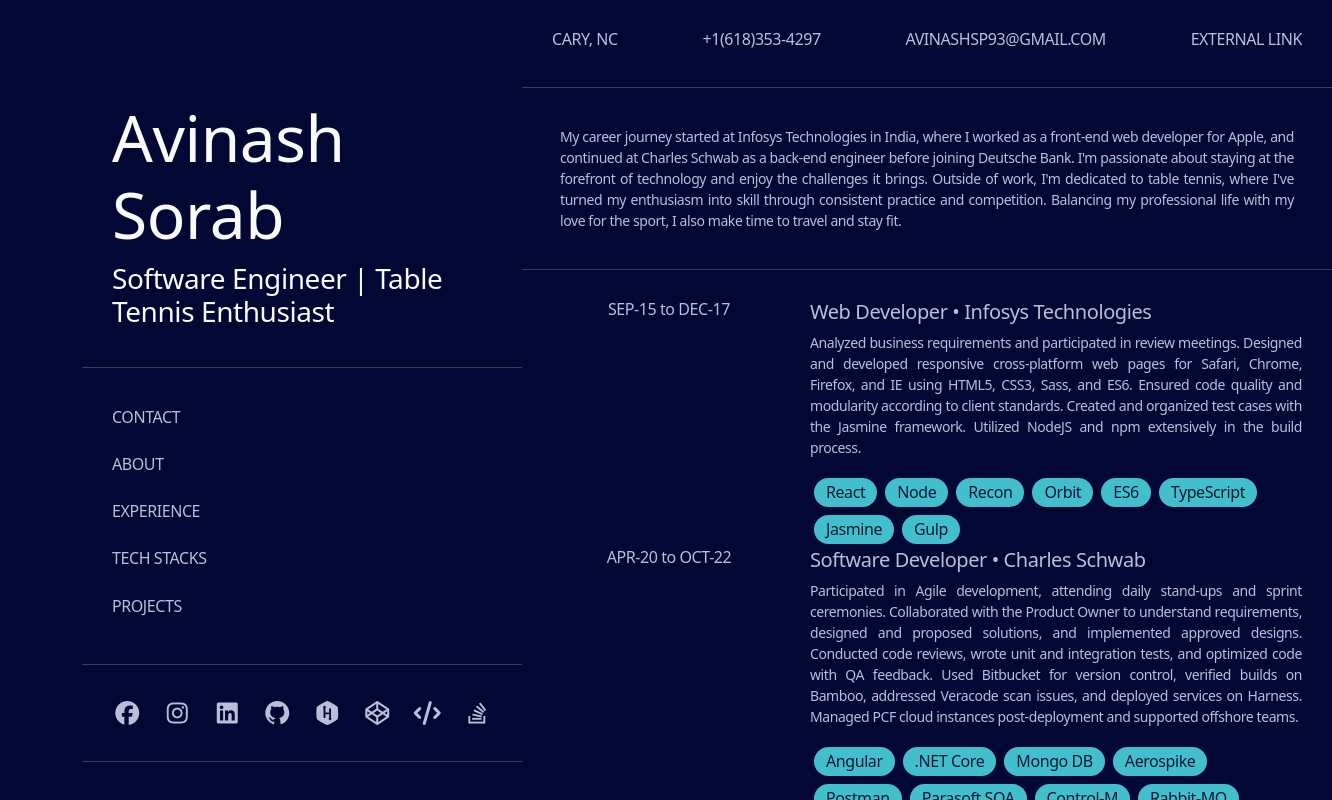
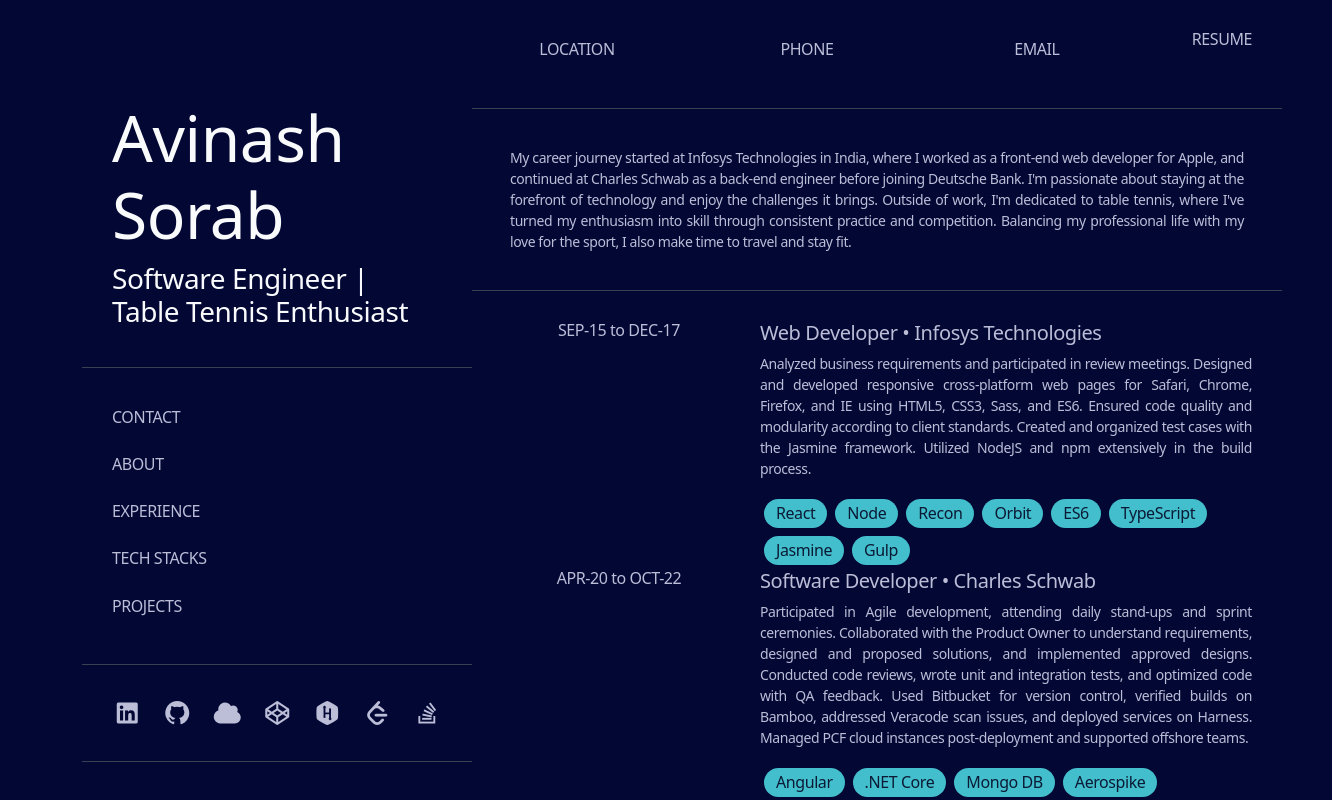
Before and after one commit to avinashsp93/resume-showcase, a React (Vite) app in the folder portfolio-vite/: page / in a window 1280 px wide. Shown: the top 800 px of the page, 1332 px wide, since content can reach past the window. Built offline with nearby package versions, Linux system fonts and the light colour scheme.

Commit message:
add animation for contact on hover

```diff
--- a/portfolio-vite/src/components/RightHalf/A_Contact.tsx
+++ b/portfolio-vite/src/components/RightHalf/A_Contact.tsx
@@ -6,20 +6,32 @@
       contact: { location, phone, email, resume },
     },
   } = useData();
+
   return (
     <div className="contact row">
       <ul className="contact-list">
-        <li id="location" className="h6 text-uppercase">
-          {location}
+        <li id="location" className="h6 text-uppercase flip-item">
+          <div className="flip-inner">
+            <div className="flip-front">Location</div>
+            <div className="flip-back">{location}</div>
+          </div>
         </li>
         <li id="phone" className="h6 text-uppercase">
-          {phone}
+          <div className="flip-inner">
+            <div className="flip-front">Phone</div>
+            <div className="flip-back">{phone}</div>
+          </div>
         </li>
         <li id="email" className="h6 text-uppercase">
-          {email}
+          <div className="flip-inner">
+            <div className="flip-front">Email</div>
+            <div className="flip-back">{email}</div>
+          </div>
         </li>
         <li id="resume" className="h6 text-uppercase">
-          {resume}
+          <a href={resume} target="_blank" rel="noopener noreferrer">
+            Resume
+          </a>
         </li>
       </ul>
     </div>
--- a/portfolio-vite/src/components/RightHalf/MainContent.css
+++ b/portfolio-vite/src/components/RightHalf/MainContent.css
@@ -6,13 +6,47 @@
   gap: 30px;
 }
 
+.contact ul li {
+  height: 40px;
+}
+
+.flip-inner {
+  position: relative;
+  width: 150px;
+  height: 40px;
+  perspective: 1000px;
+  transform-style: preserve-3d;
+  transform-origin: center;
+  transition: transform 0.6s;
+  cursor: pointer;
+}
+
+.flip-inner:hover {
+  transform: rotateX(180deg);
+}
+
+.flip-front,
+.flip-back {
+  position: absolute;
+  width: 100%;
+  height: 100%;
+  display: flex;
+  align-items: center;
+  justify-content: center;
+  backface-visibility: hidden;
+}
+
+.flip-back {
+  transform: rotateX(180deg);
+}
+
 .text-justify {
   text-align: justify;
 }
 
 .tech-links {
   display: inline-block;
-  color: var(--color-text-secondary );
+  color: var(--color-text-secondary);
   background-color: var(--color-accent);
   border-radius: 50px;
 }
--- a/portfolio-vite/src/data.json
+++ b/portfolio-vite/src/data.json
@@ -4,14 +4,6 @@
     "tagline": "Software Engineer | Table Tennis Enthusiast",
     "navigators": ["Contact", "About", "Experience", "Tech Stacks", "Projects"],
     "footer": [
-      {
-        "url": "https://www.facebook.com/avinashsp93",
-        "icon": "fa-brands fa-facebook"
-      },
-      {
-        "url": "https://www.instagram.com/avinashsp93",
-        "icon": "fa-brands fa-instagram"
-      },
       {
         "url": "https://www.linkedin.com/in/avinash-sorab-876a56a5/",
         "icon": "fa-brands fa-linkedin"
@@ -21,16 +13,20 @@
         "icon": "fa-brands fa-github"
       },
       {
-        "url": "https://www.hackerrank.com/profile/avinashsp93",
-        "icon": "fa-brands fa-hackerrank"
+        "url": "https://www.skills.google/public_profiles/3013aa44-6871-4cf5-8134-f8258208c79a",
+        "icon": "fa-solid fa-cloud"
       },
       {
         "url": "https://codepen.io/avinashsp93/",
         "icon": "fa-brands fa-codepen"
       },
       {
+        "url": "https://www.hackerrank.com/profile/avinashsp93",
+        "icon": "fa-brands fa-hackerrank"
+      },
+      {
         "url": "https://leetcode.com/u/avinashsp93/",
-        "icon": "fa-solid fa-code"
+        "icon": "fa-brands fa-leetcode"
       },
       {
         "url": "https://stackoverflow.com/users/5646079/avinash-sorab",
```
